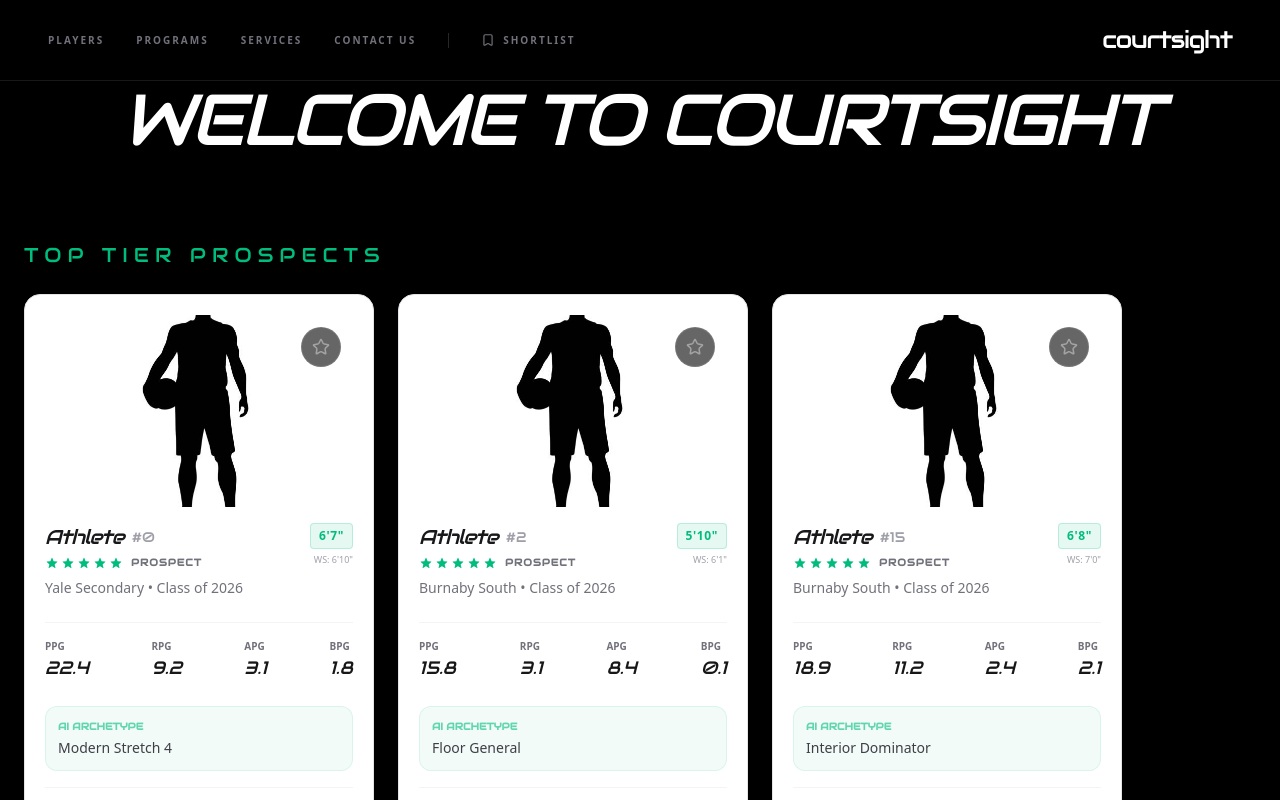
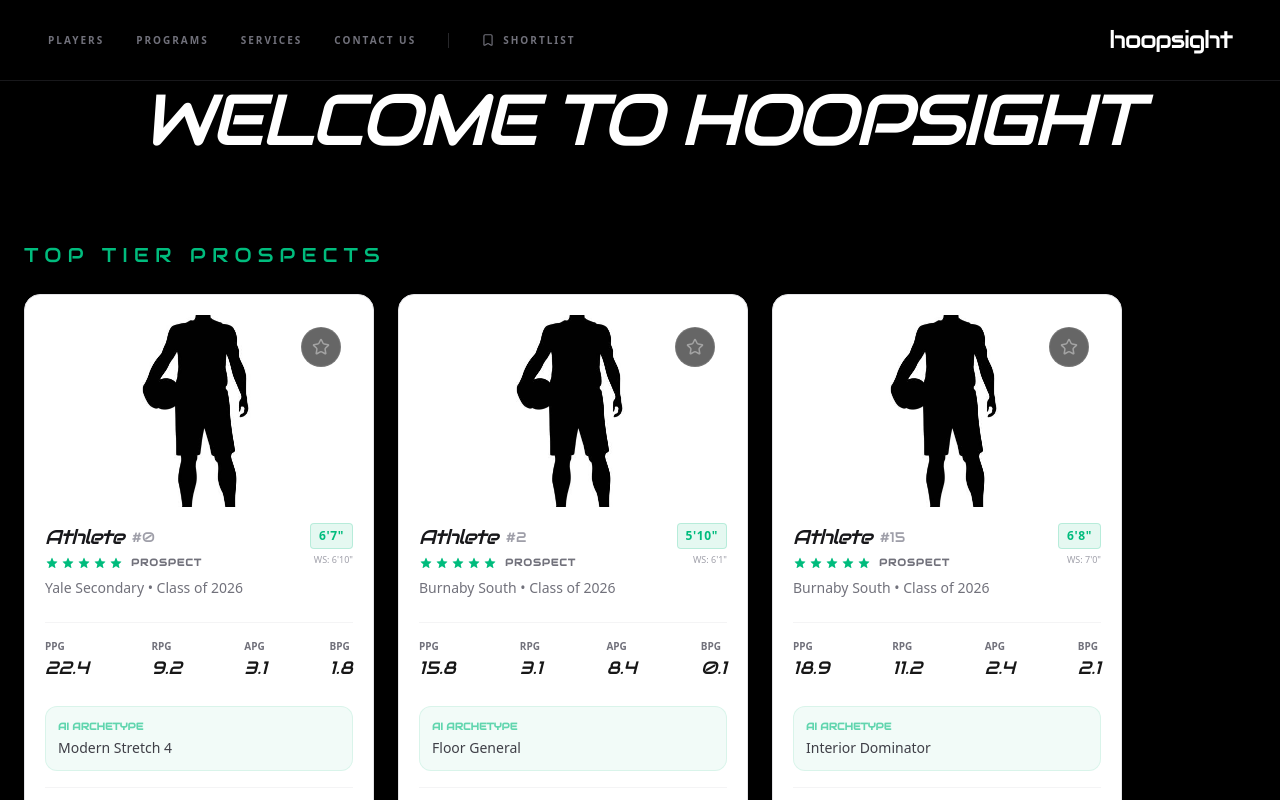
Before and after one commit to groofazy/courtsight, a Next.js app: page / in a window 1280 px wide. Shown: the top 800 px of the page. Built offline with nearby package versions, Linux system fonts and the light colour scheme.

Commit message:
changed name from courtsight to hoopsight

```diff
--- a/src/app/player/[id]/page.tsx
+++ b/src/app/player/[id]/page.tsx
@@ -32,7 +32,7 @@ export default async function PlayerProfile({ params }: { params: Promise<{ id:
           <Link href="/" className="text-xs font-bold uppercase tracking-widest text-zinc-500 hover:text-blue-500 transition-colors">
             ← Dashboard
           </Link>
-          <h1 className="font-audiowide text-xl lowercase text-white">courtsight</h1>
+          <h1 className="font-audiowide text-xl lowercase text-white">hoopsight</h1>
         </div>
 
         {/* 1. Identity Row */}
--- a/src/components/Header.tsx
+++ b/src/components/Header.tsx
@@ -49,7 +49,7 @@ export default function Header() {
       </nav>
 
       <h1 className="font-audiowide text-2xl text-white lowercase tracking-tighter">
-        courtsight
+        hoopsight
       </h1>
     </header>
   );
--- a/src/components/WelcomeHero.tsx
+++ b/src/components/WelcomeHero.tsx
@@ -12,7 +12,7 @@ export default function WelcomeHero() {
         // Add pointer-events-auto here if you want the text itself to be interactive
         className="font-audiowide text-5xl md:text-7xl text-white uppercase italic tracking-tighter pointer-events-auto"
       >
-        welcome to courtsight
+        welcome to hoopsight
       </motion.h2>
     </div>
   );
```
